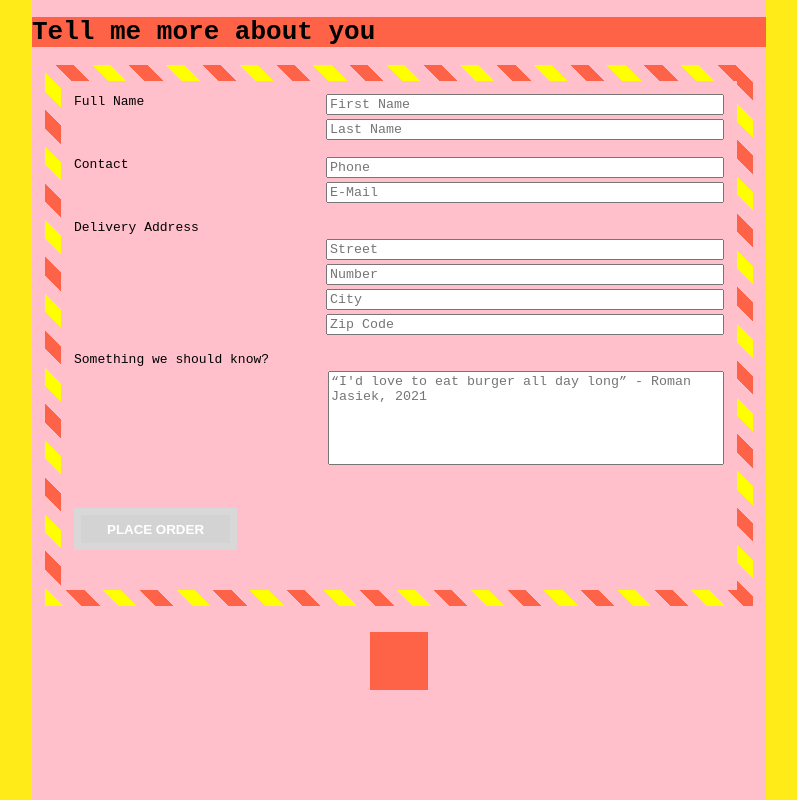
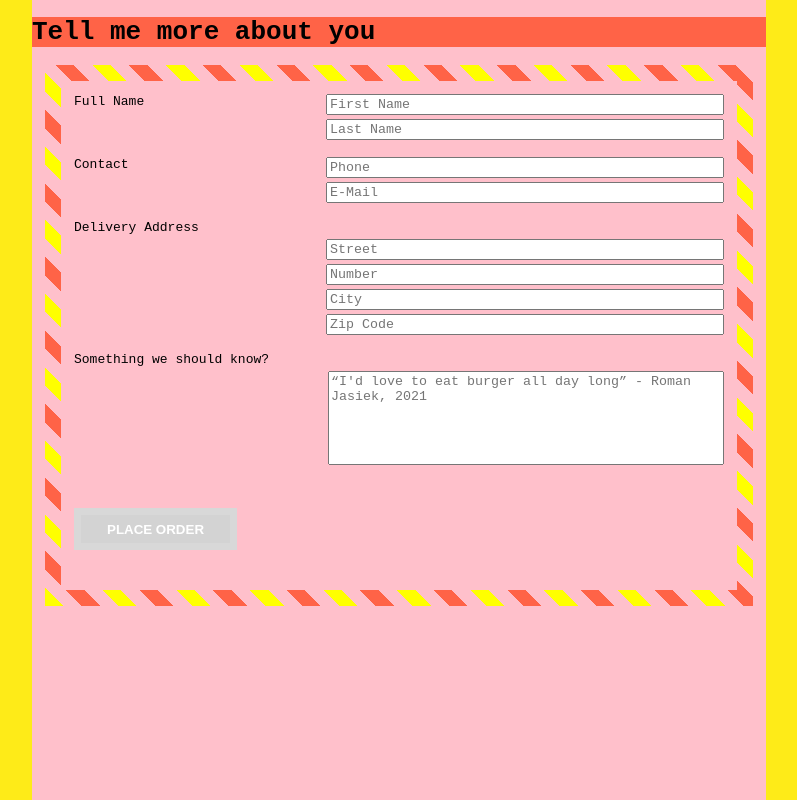
Before and after one commit to katharinadobiosch/burger-builder, a React (Create React App) app: page /burger-builder/PlaceOrder in a window 1280 px wide. Shown: the top 800 px of the page, without its empty margins (241-1038 px from the left). Built offline with nearby package versions, Linux system fonts and the light colour scheme.

Commit message:
received order details are hidden

```diff
--- a/src/views/PlaceOrder.js
+++ b/src/views/PlaceOrder.js
@@ -41,7 +41,7 @@ const PlaceOrder = (props) => {
     };
 
     const makeVisibleHandler = () => {
-        setIsVisible(true);
+        setIsVisible(false);
     };
 
     return (
@@ -52,7 +52,7 @@ const PlaceOrder = (props) => {
                 </div>
 
                 <div className={styles.flex_item}>
-                    {!isVisible && (
+                    {isVisible && (
                         <OrderList
                             users={usersDataList}
                             onAddingData={makeVisibleHandler}
```
